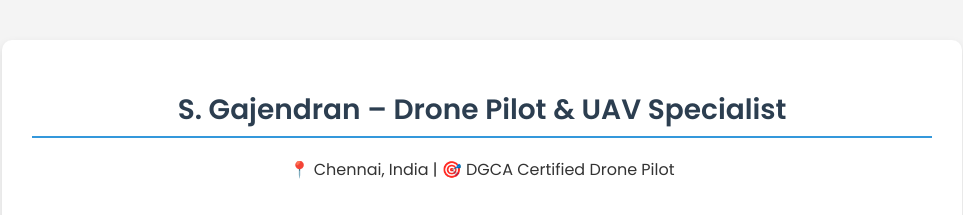
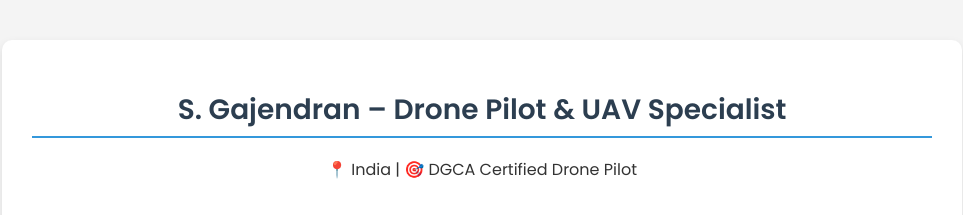
Before and after one commit to Gajendran05/Drone_Portfolio, a plain HTML site: page index.html in a window 1280 px wide. Shown: the top 215 px of the page, without its empty margins (158-1121 px from the left). Drawn offline with Linux system fonts and the light colour scheme.

Commit message:
Update index.html

```diff
--- a/index.html
+++ b/index.html
@@ -71,7 +71,7 @@
     <div class="container">
         <div class="header">
             <h1>S. Gajendran – Drone Pilot & UAV Specialist</h1>
-            <p>📍 Chennai, India | 🎯 DGCA Certified Drone Pilot</p>
+            <p>📍 India | 🎯 DGCA Certified Drone Pilot</p>
         </div>
 
         <div class="contact">
```
